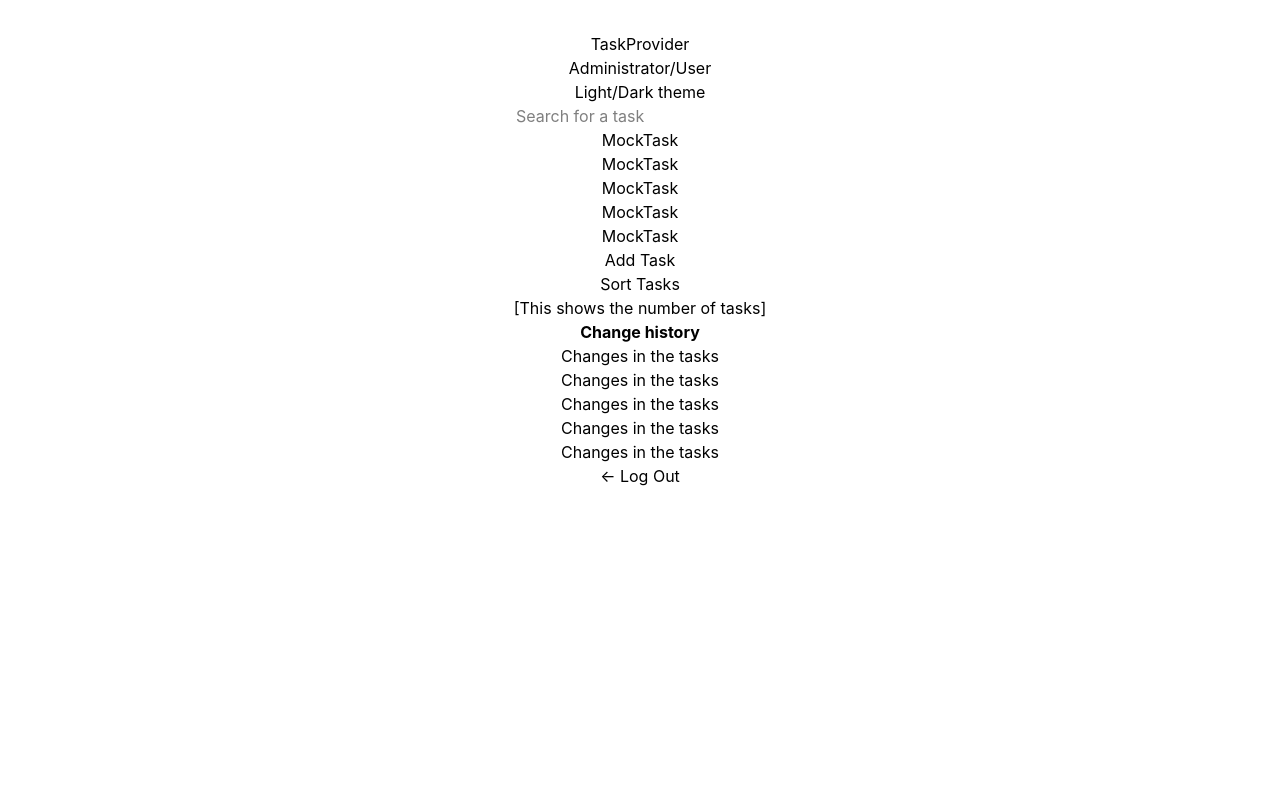
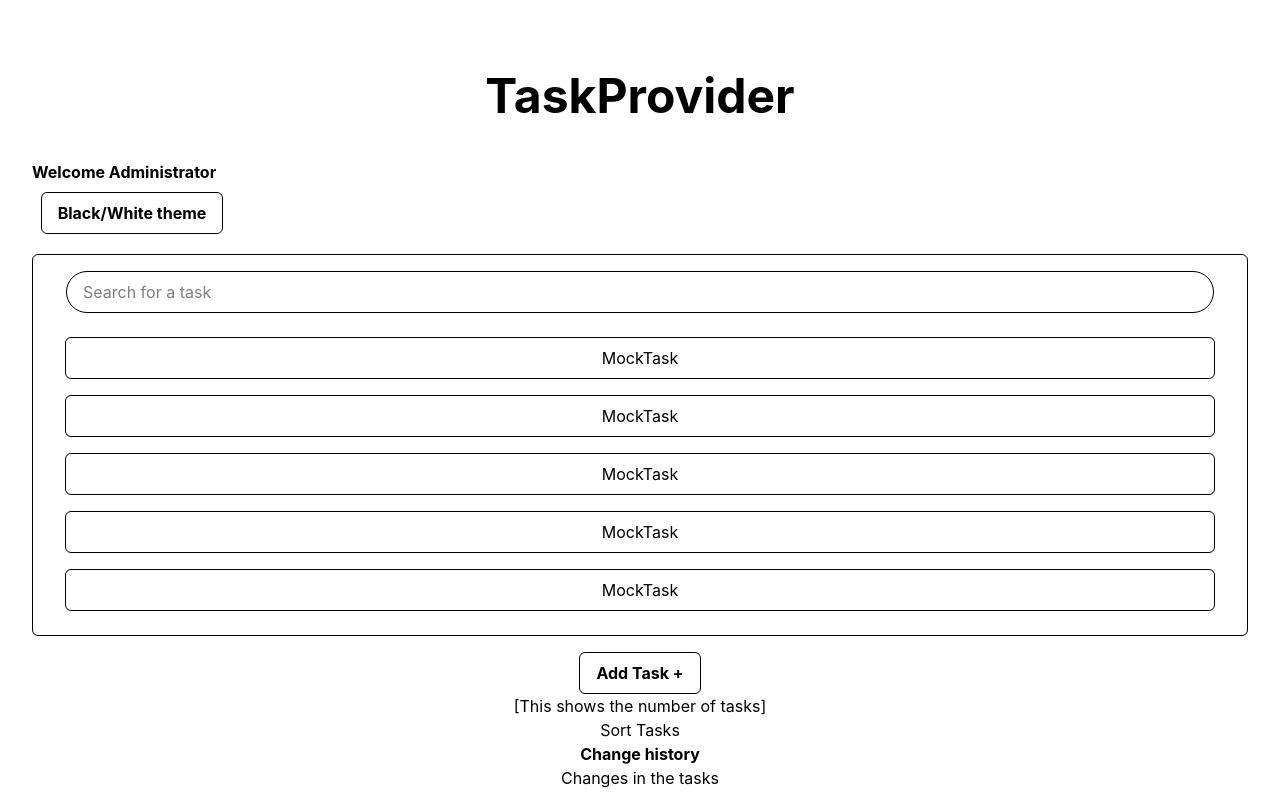
Before and after one commit to BillyD3vs06/my-app, a React (Vite) app in the folder frontend/: page / in a window 1280 px wide. Shown: the top 793 px of the page. Built offline with nearby package versions, Linux system fonts and the light colour scheme.

Commit message:
Added tailwind to some of the components

```diff
--- a/frontend/src/App.jsx
+++ b/frontend/src/App.jsx
@@ -12,20 +12,23 @@ import Add from "./Components/Add"
 import LogOut from "./Components/LogOut"
 
 function App() {
-  const [count, setCount] = useState(0)
+
 
   return (
     <>
     <Title/>
     <ShowAU/>
     <LDtheme/>
-    <div>
+    <div className="border border-black rounded-md px-4 py-2 mt-5" >
+      <div>
       <SearchBar/>
-      <TaskList></TaskList>
+      <TaskList/>
     </div>
+    </div>
+
     <Add/>
+    <TaskNumber/>
     <Sort/>
-    <TaskNumber/>
     <LogMessage/>
     <LogOut/>
 
--- a/frontend/src/Components/Add.jsx
+++ b/frontend/src/Components/Add.jsx
@@ -1,8 +1,9 @@
 function Add() {
     return (
-        <div>
-            <button>Add Task</button>
-        </div>
+
+        <button className="font-bold text-right border border-black rounded-md px-4 py-2 cursor-pointer transition-all duration-200 hover:scale-105 mt-4">
+            Add Task +
+            </button>
 
     );
 }
--- a/frontend/src/Components/LDtheme.jsx
+++ b/frontend/src/Components/LDtheme.jsx
@@ -1,11 +1,20 @@
+import { useState } from "react";
+
 function LDtheme() {
+    const [dark, setDark] = useState(false);
+
     return (
-        <div>
-            <button>Light/Dark theme</button>
+        <div className="w-50 mt-2">
+            <button
+                onClick={() => setDark(!dark)}
+                className={`font-bold text-right border border-black rounded-md px-4 py-2 cursor-pointer transition-all duration-200 hover:scale-105 ${
+                    dark ? "bg-black text-white" : "bg-white text-black"
+                }`}
+            >
+                Black/White theme
+            </button>
         </div>
-
     );
 }
 
-
 export default LDtheme;
--- a/frontend/src/Components/LogOut.jsx
+++ b/frontend/src/Components/LogOut.jsx
@@ -1,9 +1,10 @@
 function LogOut() {
     return (
-        <div>
-            <button> &#x2190; Log Out</button>
+        <div className="w-full mt-4 flex justify-start">
+            <button className="flex items-center gap-2 border border-black rounded-md px-4 py-2 cursor-pointer font-bold transition-transform duration-200 hover:scale-105 hover:bg-gray-100">
+                &#x2190; Log Out
+            </button>
         </div>
-
     );
 }
 
--- a/frontend/src/Components/SearchBar.jsx
+++ b/frontend/src/Components/SearchBar.jsx
@@ -1,8 +1,7 @@
 function SearchBar() {
     return (
-        <div>
-            <input type="text" placeholder="Search for a task"/>
-        </div>
+
+        <input type="text" placeholder="Search for a task" className="border border-black rounded-3xl px-4 py-2 m-2 w-287 hover:bg-gray-100"/>
     );
 }
 
--- a/frontend/src/Components/ShowAU.jsx
+++ b/frontend/src/Components/ShowAU.jsx
@@ -1,9 +1,19 @@
+import { useState } from "react";
+
 function ShowAU() {
+
+    let [isAdmin, identifyRole] = useState(true);
+
+    // isAdmin = false;
+
+
+
     return (
-        <div>
-            <p>Administrator/User</p>
+        <div className="w-65 mt-2">
+            <p className="font-bold text-left">
+                {isAdmin ? "Welcome Administrator" : "Welcome User"}
+            </p>
         </div>
-
     );
 }
 
--- a/frontend/src/Components/TaskList.jsx
+++ b/frontend/src/Components/TaskList.jsx
@@ -2,11 +2,11 @@ function TaskList() {
     return (
         <div>
             <ol>
-                <li><button>MockTask</button></li>
-                <li><button>MockTask</button></li>
-                <li><button>MockTask</button></li>
-                <li><button>MockTask</button></li>
-                <li><button>MockTask</button></li>
+                <li className="border border-black rounded-md px-4 py-2 m-4"><button>MockTask</button></li>
+                <li className="border border-black rounded-md px-4 py-2 m-4"><button>MockTask</button></li>
+                <li className="border border-black rounded-md px-4 py-2 m-4"><button>MockTask</button></li>
+                <li className="border border-black rounded-md px-4 py-2 m-4"><button>MockTask</button></li>
+                <li className="border border-black rounded-md px-4 py-2 m-4"><button>MockTask</button></li>
             </ol>
         </div>
     );
--- a/frontend/src/Components/Title.jsx
+++ b/frontend/src/Components/Title.jsx
@@ -1,6 +1,6 @@
 function Title() {
     return (
-        <h1>TaskProvider</h1>
+        <h1 className="text-5xl font-bold text-black text-center my-10">TaskProvider</h1>
     );
 }
 
```
